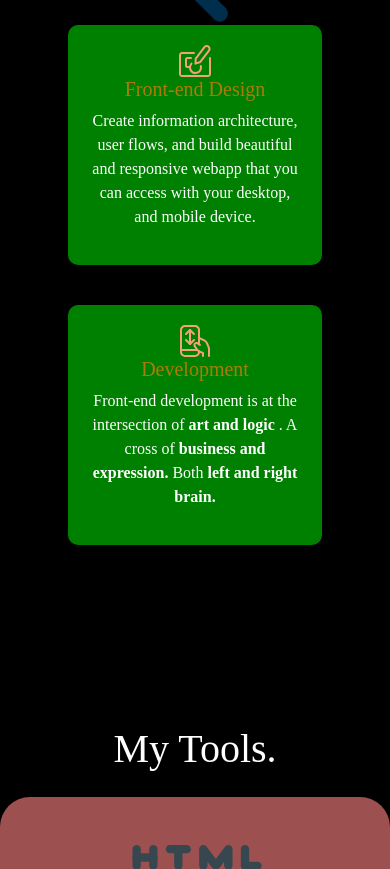
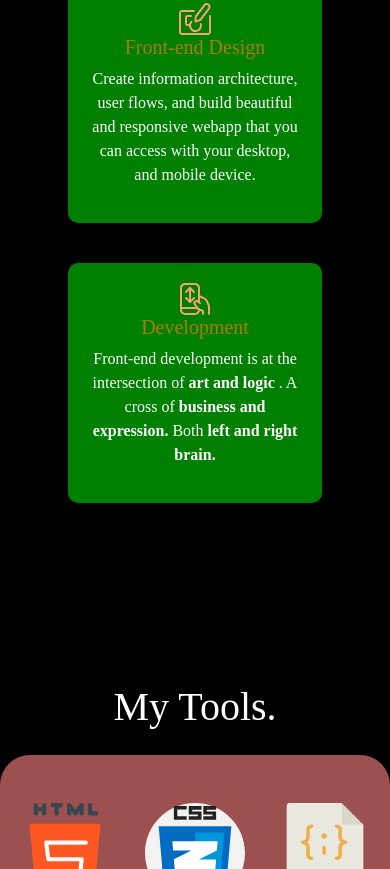
Before and after one commit to jonathan948/portfolio, a plain HTML site: page index.html in a window 390 px wide. Shown: the part 1131-2000 px from the top of the page. Drawn offline with nearby package versions, Linux system fonts and the light colour scheme; a web font is replaced by a local one.

Commit message:
from tools

```diff
--- a/index.html
+++ b/index.html
@@ -113,7 +113,7 @@
 
         <section id="sevice">
             <div class="container">
-                <h3 class="text-center sevice-head">Service</h3>
+                <!-- <h3 class="text-center sevice-head">Service</h3> -->
                 <div class="row p-5 pt-5 mt-5 text-center text-white my-rower">
                     <div class="col-md-4 my-col">
                         <div class="research-col">
@@ -154,15 +154,15 @@
             <div class="container">
                 <h1 class="p-3 text-center text-white">My Tools.</h1>
                 <div class="row  my-tools d-flex justify-content-center">
-                    <div class="col-md-4 mb-5 mt-5 d-flex justify-content-center">
-                        <img src="./image/html-5.svg" alt="" width="200px">
+                    <div class="col-4 mb-5 mt-5 d-flex justify-content-center">
+                        <img class="tools-icon" src="./image/html-5.svg" alt="" width="200px">
                     </div>
-                    <div class="col-md-4 mt-5 mb-5 d-flex justify-content-center">
-                        <img src="./image/css.svg" alt="" width="200px">
+                    <div class="col-4 mt-5 mb-5 d-flex justify-content-center">
+                        <img class="tools-icon" src="./image/css.svg" alt="" width="200px">
 
                     </div>
-                    <div class="col-md-4 mt-5 mb-5 d-flex justify-content-center">
-                        <img src="./image/javascript.png" alt="" width="200px">
+                    <div class="col-4 mt-5 mb-5 d-flex justify-content-center">
+                        <img class="tools-icon" src="./image/javascript.png" alt="" width="200px">
 
                     </div>
                 </div>
--- a/style.css
+++ b/style.css
@@ -389,6 +389,10 @@ a{
         padding-bottom: 20px;
     }
 
+    .tools-icon{
+        width: 100px;
+    }
+
     .jonathan-imag{
         display: block;
         padding-bottom: 30px;
```
